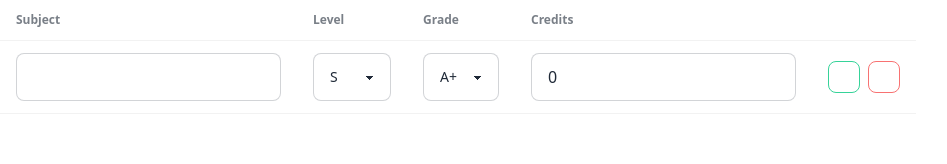
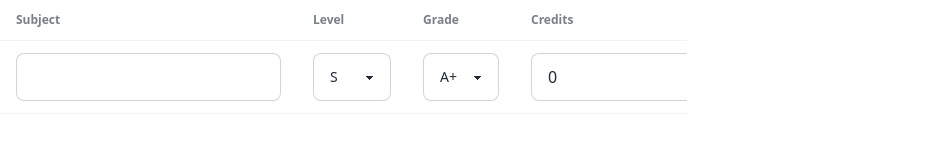
Before and after one commit to shanoaice/gpa-calculator, a Vue app: page / in a window 1280 px wide. Shown: the top 164 px of the page, without its empty margins (0-947 px from the left). Built offline with nearby package versions, Linux system fonts and the light colour scheme.

Commit message:
refactor(score-table): detach each table row
this is to achieve multi-row editing

```diff
--- a/src/components/ScoreTable.vue
+++ b/src/components/ScoreTable.vue
@@ -1,156 +1,71 @@
 <script setup>
-import { reactive, ref } from 'vue';
+import { nanoid } from 'nanoid';
+import ScoreTableElement from './ScoreTableElement.vue';
 
-const { gradeList, selectedIndex } = defineProps({
+const { gradeList, editList } = defineProps({
 	gradeList: {
-		type: Array,
-		default: reactive([]),
+		type: Object,
+		default: () => ({}),
 	},
-	selectedIndex: {
-		type: Number,
-		default: ref(-1),
+	editList: {
+		type: Object,
+		default: () => ({}),
 	},
 });
-defineEmits(['rowSelect', 'addData']);
+const emit = defineEmits(['set-data', 'delete-data', 'toggle-edit']);
 
-const subjectValue = ref('');
-const levelValue = ref('s');
-const gradeValue = ref('a+');
-const creditValue = ref(0);
+function addData(subject, level, grade, credit) {
+	emit('set-data', nanoid(), subject, level, grade, credit);
+}
 
-const showNewItemRow = ref(false);
-
-function resetInput() {
-	subjectValue.value = '';
-	levelValue.value = 's';
-	gradeValue.value = 'a+';
-	creditValue.value = 0;
+function setData(id, subject, level, grade, credit) {
+	emit('set-data', id, subject, level, grade, credit);
 }
 </script>
 
 <template>
-	<table class="table">
+	<div class="max-w-[75%] overflow-y-auto flex">
+		<div>
+			<table class="table table-pin-rows w-full">
+				<colgroup>
+					<col class="w-fit whitespace-normal break-normal" />
+					<col span="2" />
+					<col class="w-fit" />
+					<col span="2" />
+				</colgroup>
 				<thead>
 					<tr>
-				<th>Subject</th>
-				<th>Level</th>
-				<th>Grade</th>
-				<th>Credits</th>
-				<th></th>
+						<td>Subject</td>
+						<td>Level</td>
+						<td>Grade</td>
+						<td>Credits</td>
+						<th>Actions</th>
 					</tr>
 				</thead>
 				<tbody>
-			<template v-for="(item, index) in gradeList" :key="item.id">
-				<tr
-					:class="{ rowSelected: selectedIndex == index }"
-					@click="$emit('rowSelect', index)"
-				>
-					<td>{{ item.subject }}</td>
-					<td>{{ item.level }}</td>
-					<td>{{ item.grade }}</td>
-					<td>{{ item.credits }}</td>
-				</tr>
+					<template v-for="(item, id) in gradeList" :key="id">
+						<ScoreTableElement
+							:edit="editList[id]"
+							:subject="item.subject"
+							:level="item.level"
+							:grade="item.grade"
+							:credit="item.credits"
+							@delete-data="$emit('delete-data', id)"
+							@edit-data="$emit('toggle-edit', id)"
+							@confirm-data="
+								(subject, level, grade, credit) => {
+									emit('toggle-edit', id);
+									setData(id, subject, level, grade, credit);
+								}
+							"
+						/>
 					</template>
-			<tr v-if="gradeList.length == 0 || showNewItemRow">
-				<td>
-					<input
-						id="subject-input"
-						v-model="subjectValue"
-						type="text"
-						name="subject"
-						class="new-input"
-					/>
-				</td>
-				<td>
-					<select
-						id="level-input"
-						v-model="levelValue"
-						name="level"
-						class="new-select"
-					>
-						<option value="s">S</option>
-						<option value="h-">H-</option>
-						<option value="h">H</option>
-						<option value="ah">AH</option>
-						<option value="ap">AP</option>
-					</select>
-				</td>
-				<td>
-					<select
-						id="grade-input"
-						v-model="gradeValue"
-						name="grade"
-						class="new-select"
-					>
-						<option value="a+">A+</option>
-						<option value="a">A</option>
-						<option value="a-">A-</option>
-						<option value="b+">B+</option>
-						<option value="b">B</option>
-						<option value="b-">B-</option>
-						<option value="c">C</option>
-						<option value="d">D</option>
-						<option value="f">F</option>
-					</select>
-				</td>
-				<td>
-					<input
-						id="credit-input"
-						v-model="creditValue"
-						type="text"
-						name="credits"
-						class="new-input"
-					/>
-				</td>
-				<td>
-					<div class="flex space-x-2">
-						<button
-							class="group btn btn-outline btn-success btn-sm btn-square"
-							@click="
-								$emit(
-									'addData',
-									subjectValue,
-									levelValue,
-									gradeValue,
-									creditValue
-								)
-							"
-						>
-							<div
-								class="icon-[fluent--checkmark-12-regular] group-hover:icon-[fluent--checkmark-12-filled]"
-							></div>
-						</button>
-						<button
-							class="group btn btn-outline btn-error btn-sm btn-square"
-							@click="resetInput"
-						>
-							<div
-								class="icon-[fluent--dismiss-12-regular] group-hover:icon-[fluent--dismiss-12-filled]"
-							></div>
-						</button>
-					</div>
-				</td>
-			</tr>
+
+					<ScoreTableElement edit="true" @confirm-data="addData" />
 				</tbody>
 			</table>
+		</div>
+	</div>
 </template>
 
-<style scoped>
-.new-input {
-	@apply input input-bordered;
-}
-.new-input:focus {
-	@apply input-primary;
-}
-
-.new-select {
-	@apply select select-bordered;
-}
-.new-select:focus {
-	@apply select-primary;
-}
-
-.row-select {
-	@apply bg-accent-focus text-accent-content;
-}
-</style>
+<style scoped></style>
--- /dev/null
+++ b/src/components/ScoreTableElement.vue
@@ -0,0 +1,177 @@
+<script setup>
+import { ref } from 'vue';
+
+const { subject, level, grade, credit, edit } = defineProps({
+	subject: {
+		type: String,
+		default: () => '',
+	},
+	level: {
+		type: String,
+		default: () => 'S',
+	},
+	grade: {
+		type: String,
+		default: () => 'A+',
+	},
+	credit: {
+		type: Number,
+		default: () => 0,
+	},
+	edit: {
+		type: Boolean,
+		default: () => false,
+	},
+});
+
+const emit = defineEmits([
+	'confirm-data',
+	'dismiss-data',
+	'edit-data',
+	'delete-data',
+]);
+
+const subjectValue = ref(subject);
+const levelValue = ref(level);
+const gradeValue = ref(grade);
+const creditValue = ref(credit);
+
+function dismissData() {
+	subjectValue.value = subject;
+	levelValue.value = level;
+	gradeValue.value = grade;
+	creditValue.value = credit;
+	emit('dismiss-data');
+}
+</script>
+
+<template>
+	<tr v-if="edit">
+		<td>
+			<input
+				id="subject-input"
+				v-model="subjectValue"
+				type="text"
+				name="subject"
+				class="new-input"
+			/>
+		</td>
+		<td>
+			<select
+				id="level-input"
+				v-model="levelValue"
+				name="level"
+				class="new-select"
+			>
+				<option value="S">S</option>
+				<option value="H-">H-</option>
+				<option value="H">H</option>
+				<option value="AH">AH</option>
+				<option value="AP">AP</option>
+			</select>
+		</td>
+		<td>
+			<select
+				id="grade-input"
+				v-model="gradeValue"
+				name="grade"
+				class="new-select"
+			>
+				<option value="A+">A+</option>
+				<option value="A">A</option>
+				<option value="A-">A-</option>
+				<option value="B+">B+</option>
+				<option value="B">B</option>
+				<option value="B-">B-</option>
+				<option value="C">C</option>
+				<option value="D">D</option>
+				<option value="F">F</option>
+			</select>
+		</td>
+		<td>
+			<input
+				id="credit-input"
+				v-model="creditValue"
+				type="text"
+				name="credits"
+				class="new-input"
+			/>
+		</td>
+		<th>
+			<div class="flex space-x-2">
+				<button
+					class="group btn btn-outline btn-success btn-sm btn-square"
+					@click="
+						$emit(
+							'confirm-data',
+							subjectValue,
+							levelValue,
+							gradeValue,
+							creditValue
+						)
+					"
+				>
+					<div
+						class="icon-[fluent--checkmark-12-regular] group-hover:icon-[fluent--checkmark-12-filled]"
+					></div>
+				</button>
+				<button
+					class="group btn btn-outline btn-error btn-sm btn-square"
+					@click="dismissData"
+				>
+					<div
+						class="icon-[fluent--dismiss-12-regular] group-hover:icon-[fluent--dismiss-12-filled]"
+					></div>
+				</button>
+			</div>
+		</th>
+	</tr>
+	<tr v-else>
+		<td>
+			<div class="break-normal">{{ subject }}</div>
+		</td>
+		<td>{{ level }}</td>
+		<td>{{ grade }}</td>
+		<td>{{ credit }}</td>
+		<th>
+			<div class="flex space-x-2">
+				<button
+					class="group btn btn-outline btn-info btn-sm btn-square"
+					@click="$emit('edit-data')"
+				>
+					<div
+						class="icon-[fluent--edit-12-regular] group-hover:icon-[fluent--edit-12-filled]"
+					></div>
+				</button>
+				<button
+					class="group btn btn-outline btn-error btn-sm btn-square"
+					@click="$emit('delete-data')"
+				>
+					<div
+						class="icon-[fluent--dismiss-12-regular] group-hover:icon-[fluent--dismiss-12-filled]"
+					></div>
+				</button>
+			</div>
+		</th>
+	</tr>
+</template>
+
+<style scoped>
+.new-input {
+	@apply input input-bordered;
+}
+.new-input:focus {
+	@apply input-primary;
+}
+
+.new-select {
+	@apply select select-bordered;
+}
+.new-select:focus {
+	@apply select-primary;
+}
+
+.row-select {
+	@apply bg-accent-focus text-accent-content;
+}
+</style>
```
Lines whose indentation alone changed are shown as unchanged.
